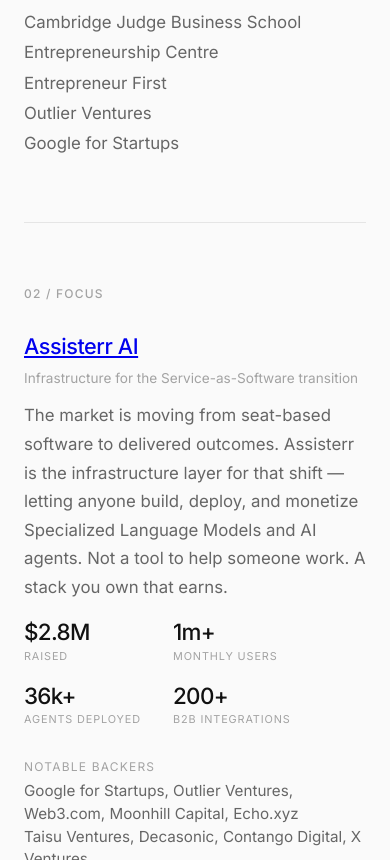
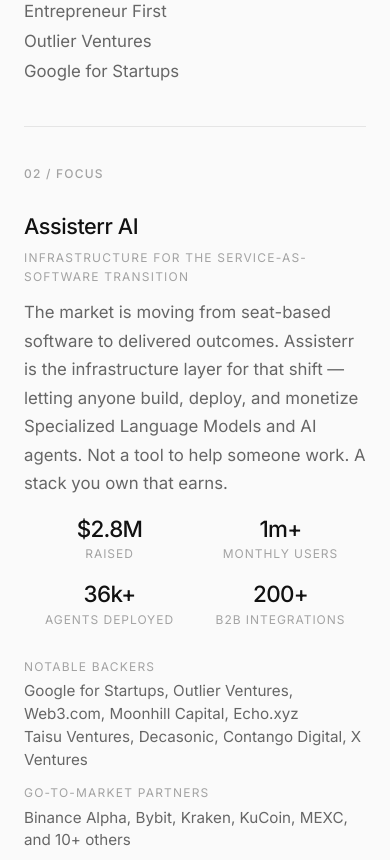
Before and after one commit to Havryliak01/website, a plain HTML site: page index.html in a window 390 px wide. Shown: the part 1140-2000 px from the top of the page. Drawn offline with nearby package versions, Linux system fonts and the light colour scheme; a web font is replaced by a local one.

Commit message:
Adjust padding and font sizes in style.css

```diff
--- a/style.css
+++ b/style.css
@@ -215,8 +215,8 @@ h4 {
 
 /* Hero Section */
 .hero {
-    padding-top: 5rem;
-    padding-bottom: 7rem;
+    padding-top: 4rem;
+    padding-bottom: 2rem;
 }
 
 .hero-title {
@@ -275,7 +275,7 @@ h4 {
     display: grid;
     grid-template-columns: 1fr 3fr;
     gap: 3rem;
-    padding: 6rem 0;
+    padding: 4rem 0;
     border-top: 1px solid var(--border);
     scroll-margin-top: 5rem;
 }
@@ -340,6 +340,16 @@ h4 {
     font-weight: 500;
 }
 
+.project-title a {
+    text-decoration: none;
+    color: inherit;
+    transition: color var(--transition-fast);
+}
+
+.project-title a:hover {
+    color: var(--text-secondary);
+}
+
 .project-item:hover .project-title {
     color: var(--text-primary);
 }
@@ -352,7 +362,9 @@ h4 {
 }
 
 .project-meta {
-    font-size: 0.85rem;
+    font-size: 0.75rem;
+    text-transform: uppercase;
+    letter-spacing: 0.1em;
     color: var(--text-tertiary);
     display: flex;
     align-items: center;
@@ -362,16 +374,17 @@ h4 {
 /* Stats Grid */
 .stats-grid {
     display: grid;
-    grid-template-columns: repeat(4, auto);
-    gap: 0 2.25rem;
+    grid-template-columns: repeat(4, 1fr);
+    gap: 0;
     margin-bottom: 1.75rem;
-    justify-content: start;
 }
 
 .stat {
     display: flex;
     flex-direction: column;
     gap: 0.25rem;
+    align-items: center;
+    text-align: center;
 }
 
 .stat-number {
@@ -383,7 +396,7 @@ h4 {
 }
 
 .stat-label {
-    font-size: 0.68rem;
+    font-size: 0.75rem;
     text-transform: uppercase;
     letter-spacing: 0.08em;
     color: var(--text-tertiary);
@@ -530,7 +543,7 @@ h4 {
     .grid-section {
         grid-template-columns: 1fr;
         gap: 1.5rem;
-        padding: 4rem 0;
+        padding: 2.5rem 0;
     }
 
     .section-title {
@@ -556,8 +569,8 @@ h4 {
     }
 
     .stats-grid {
-        grid-template-columns: repeat(2, auto);
-        gap: 1.25rem 2rem;
+        grid-template-columns: repeat(2, 1fr);
+        gap: 1.25rem 0;
     }
 
     .project-item {
@@ -582,8 +595,8 @@ h4 {
     }
 
     .hero {
-        padding-top: 2rem;
-        padding-bottom: 4rem;
+        padding-top: 1.5rem;
+        padding-bottom: 1.5rem;
     }
 
     .brand-logo {
```
